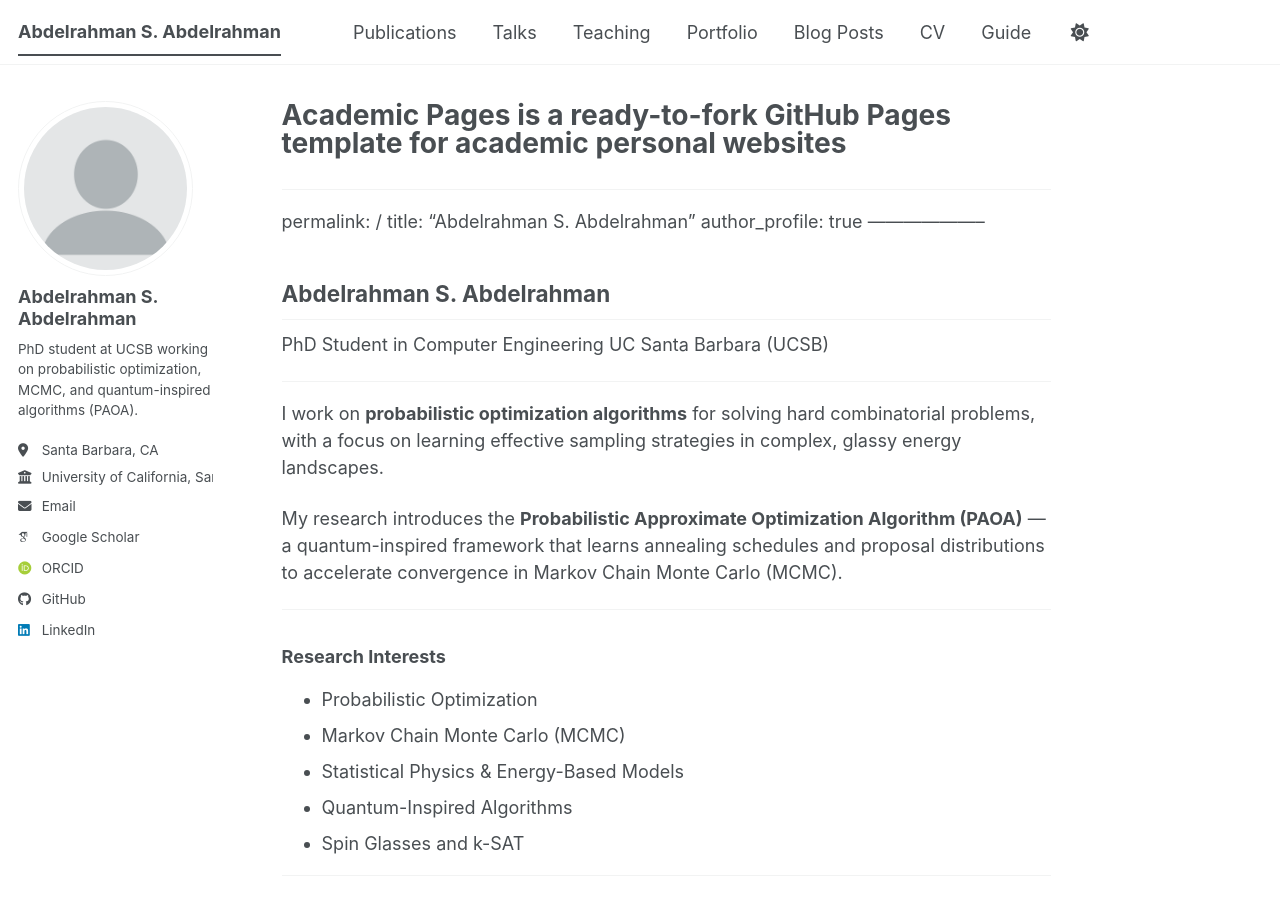
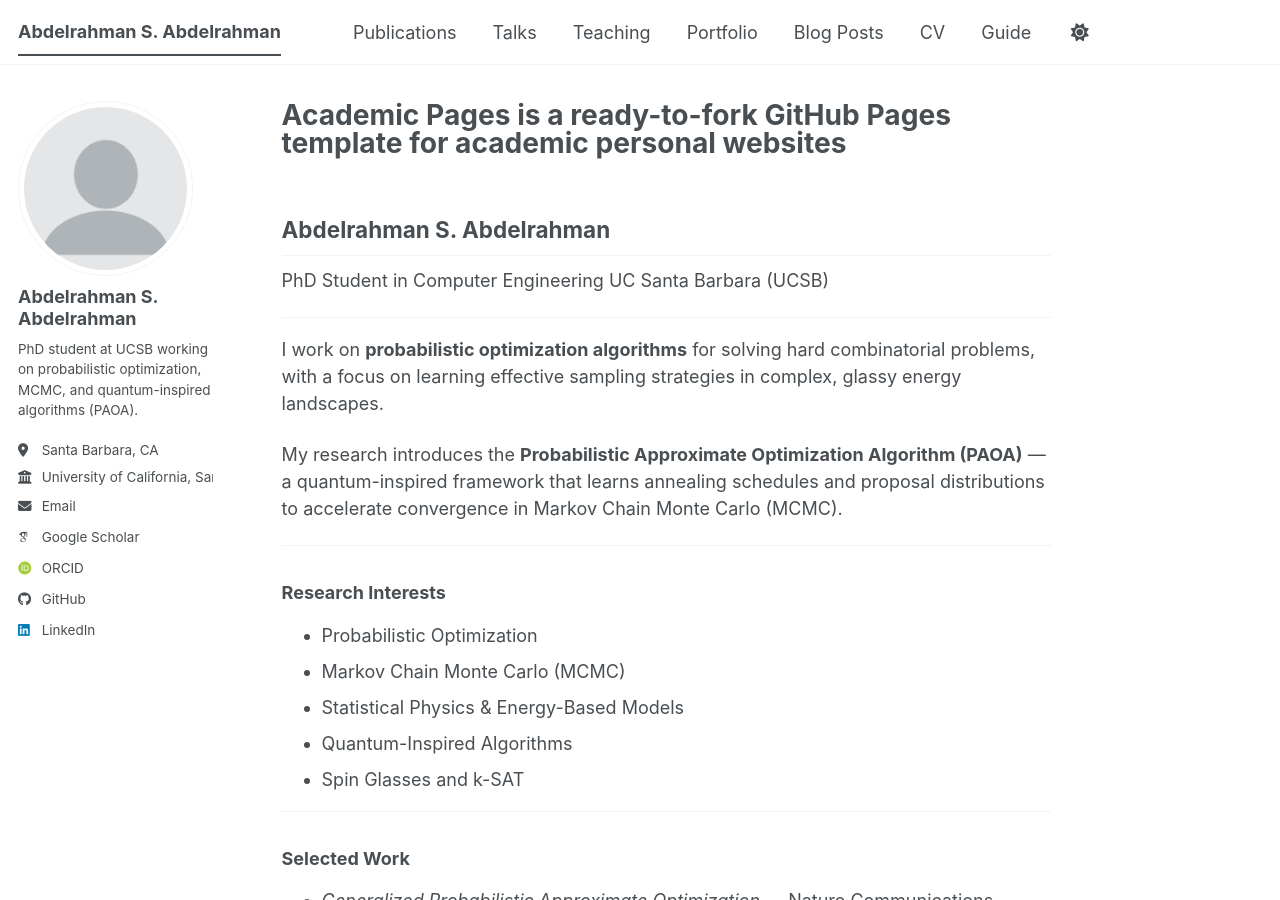
Before and after one commit to abdelrahmanseed/abdelrahmanseed.github.io, a Jekyll site: the page built from _pages/about.md, in a window 1280 px wide and 900 px high. Built offline with Jekyll 4.4.1, drawn with Linux system fonts in a browser that asks for light colours; some web fonts are replaced; a script bundle is joined from its source files by our own code; library files that are not in the unit come from our copies.

Commit message:
Clean about page

```diff
--- a/_pages/about.md
+++ b/_pages/about.md
@@ -7,12 +7,6 @@ redirect_from:
   - /about.html
 ---
 
----
-
-permalink: /
-title: "Abdelrahman S. Abdelrahman"
-author_profile: true
---------------------
 
 ## Abdelrahman S. Abdelrahman
 
```
